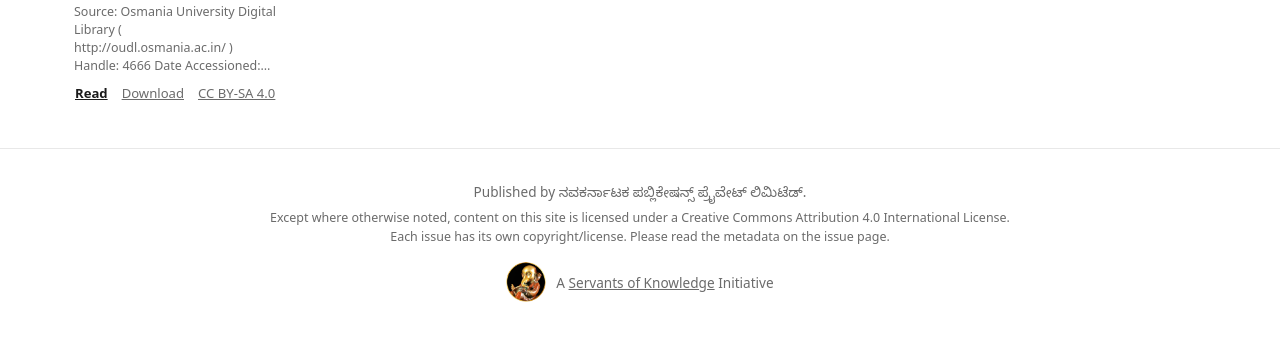
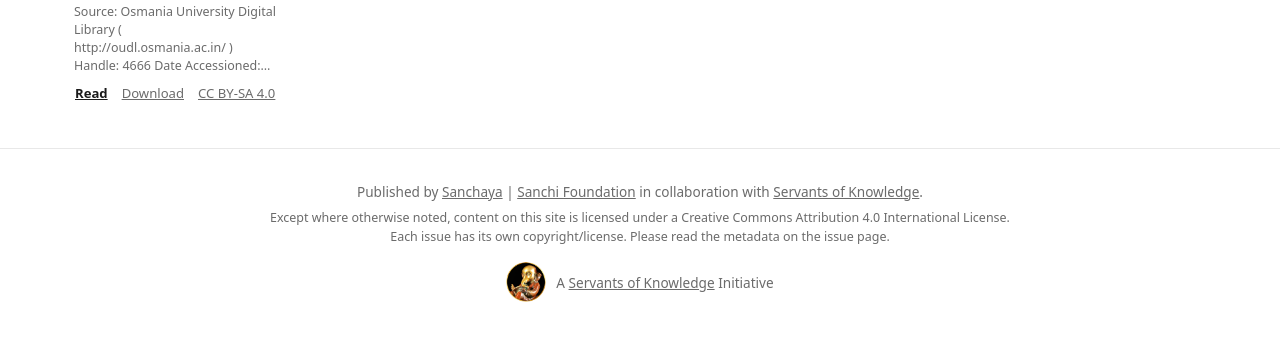
Before and after one commit to sanchaya/niranjana, a plain HTML site: page index.html in a window 1280 px wide. Shown: the part 4989-5329 px from the top of the page. Drawn offline with Linux system fonts and the light colour scheme.

```diff
--- a/index.html
+++ b/index.html
@@ -5,7 +5,7 @@
 <title>ನಿರಂಜನ ಆವರ ಕನ್ನಡ ಸಾಹಿತ್ಯ ಸಂಚಯ</title>
 <meta name="viewport" content="width=device-width, initial-scale=1">
 <meta name="description" content="ನಿರಂಜನ ಆವರ ಕನ್ನಡ ಪುಸ್ತಕಗಳ ಸುಲಭ ಲಭ್ಯತೆಗೆ ಡಿಜಿಟಲ್ ಸಂಚಯವನ್ನು ಸೃಷ್ಟಿಸಲಾಗಿದೆ‍!">
-<meta name="portal-design" content="7">
+<meta name="portal-design" content="8">
 <meta name="author" content="ನವಕರ್ನಾಟಕ ಪಬ್ಲಿಕೇಷನ್ಸ್ ಪ್ರೈವೇಟ್ ಲಿಮಿಟೆಡ್">
 <link rel="canonical" href="https://niranjana.sanchaya.net/">
 <meta property="og:title" content="ನಿರಂಜನ ಆವರ ಕನ್ನಡ ಸಾಹಿತ್ಯ ಸಂಚಯ">
@@ -202,7 +202,7 @@
 
 <footer>
 
-  <p class="credit">Published by ನವಕರ್ನಾಟಕ ಪಬ್ಲಿಕೇಷನ್ಸ್ ಪ್ರೈವೇಟ್ ಲಿಮಿಟೆಡ್.</p>
+  <p class="credit">Published by <a href="https://sanchaya.org" target="_blank" rel="noopener">Sanchaya</a> | <a href="https://sanchifoundation.org" target="_blank" rel="noopener">Sanchi Foundation</a> in collaboration with <a href="https://research.servantsofknowledge.in" target="_blank" rel="noopener">Servants of Knowledge</a>.</p>
   <p class="fine">Except where otherwise noted, content on this site is licensed under a Creative Commons Attribution 4.0 International License. Each issue has its own copyright/license. Please read the metadata on the issue page.</p>
   <p class="sok"><img src="./img/sok-logo.png" alt=""><span>A <a href="https://archive.org/details/ServantsOfKnowledge" target="_blank" rel="noopener">Servants of Knowledge</a> Initiative</span></p>
 </footer>
```
Also changed, not shown: search.json (+1 -1 lines).
